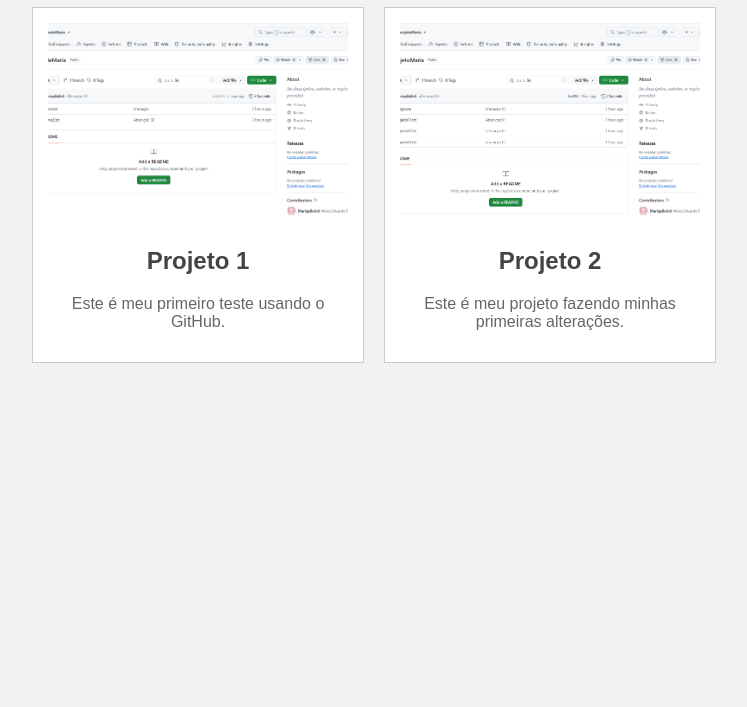
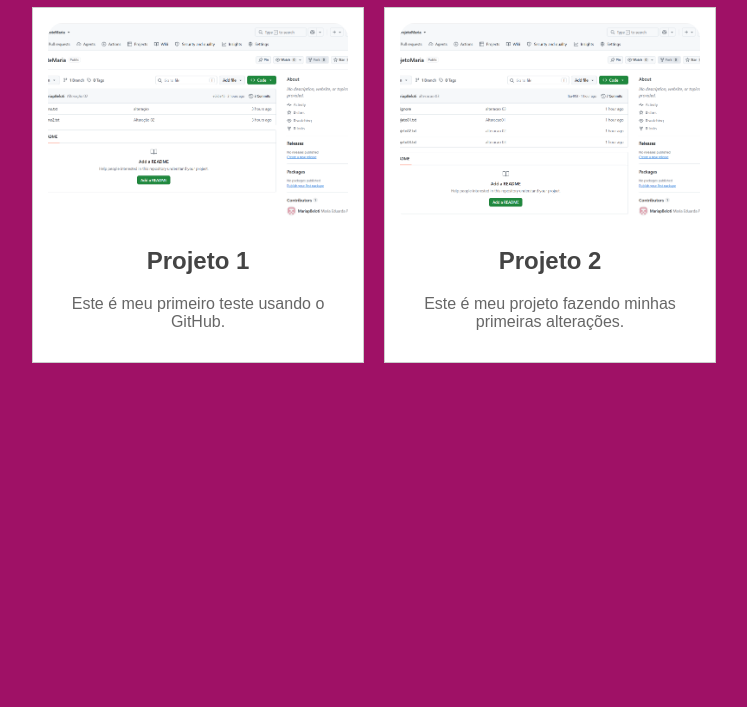
Before and after one commit to MariapBeloti/galeria-projetos, a plain HTML site: page index.html in a window 1280 px wide. Shown: the part 93-800 px from the top of the page, without its empty margins (266-1013 px from the left). Drawn offline with Linux system fonts and the light colour scheme.

Commit message:
style: ajusta cores e bordas da galeria)

```diff
--- a/style.css
+++ b/style.css
@@ -1,6 +1,6 @@
 body {
     font-family: Arial, sans-serif;
-    background-color: #f2f2f2;
+    background-color: #9f1166;
     text-align: center;
     margin: 0;
     padding: 20px;
@@ -31,6 +31,7 @@ h1 {
     width: 100%;
     height: 200px;
     object-fit: cover;
+     border-radius: 15px;
 }
 
 
```
